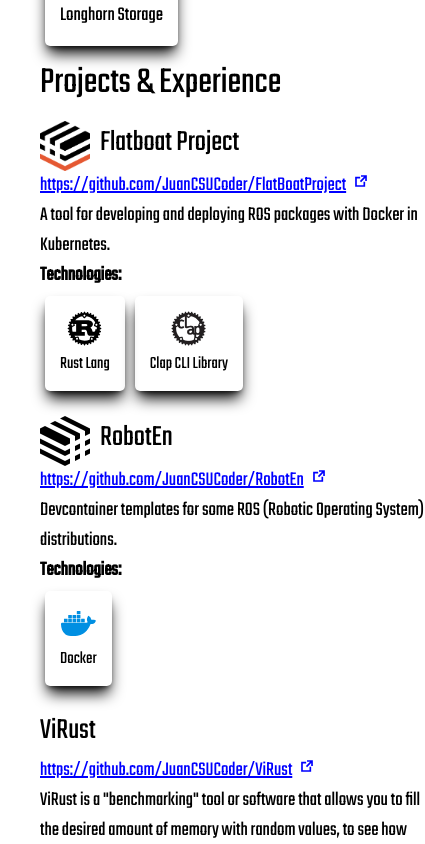
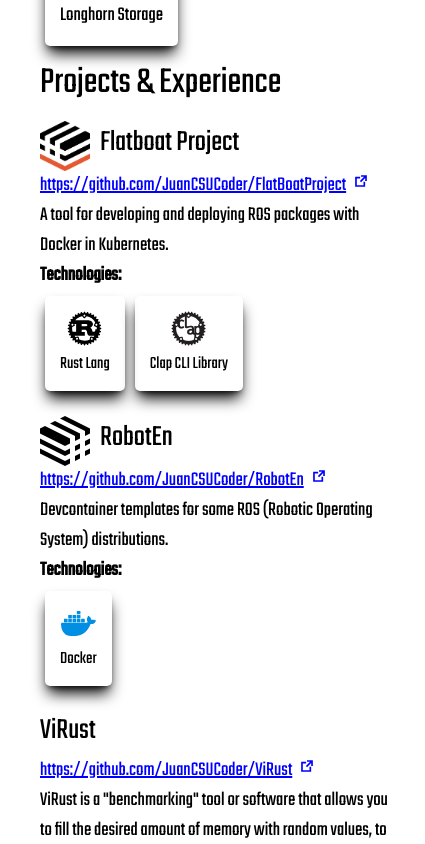
Before and after one commit to JuanCSUCoder/juancsucoder-cv, a Next.js app: page / in a window 390 px wide. Shown: the part 2760-3604 px from the top of the page, 425 px wide, since content can reach past the window. Built offline with nearby package versions, Linux system fonts and the light colour scheme.

Commit message:
Fix: Grid in Mobile

```diff
--- a/app/ui/project-ui/ProjectCard.tsx
+++ b/app/ui/project-ui/ProjectCard.tsx
@@ -14,7 +14,7 @@ export default function ProjectCard({ project }: { project: ProjectType }) {
   }
 
   return (
-    <div className="mt-2 mr-2 mb-2 max-w-md">
+    <div className="mt-2 mr-2 mb-2 w-72 md:max-w-md">
       <div className="flex flex-row justify-center items-center w-fit">
         {project.logo ? (
           <div className="w-10 h-10 mr-2 relative rounded overflow-hidden">
@@ -36,12 +36,14 @@ export default function ProjectCard({ project }: { project: ProjectType }) {
         ""
       )}
       {project.desc ? <p>{project.desc}</p> : ""}
-      {hasTechs ? (
-        <strong>Technologies: </strong>
-      ) : ""}
+      {hasTechs ? <strong>Technologies: </strong> : ""}
       <div className="flex flex-row flex-wrap">
         {project.technologies?.map((tech, tidx) => (
-          <TechCard key={`${tidx}-tech-proj-${project.name}`} small tech={tech} />
+          <TechCard
+            key={`${tidx}-tech-proj-${project.name}`}
+            small
+            tech={tech}
+          />
         ))}
       </div>
     </div>
```
